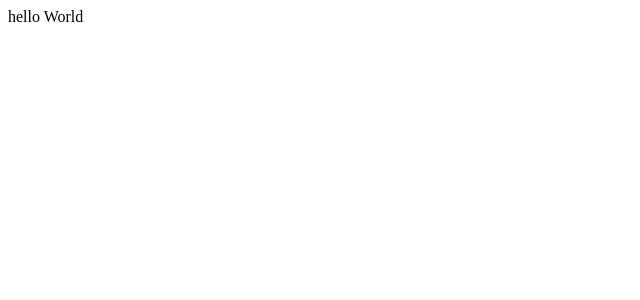
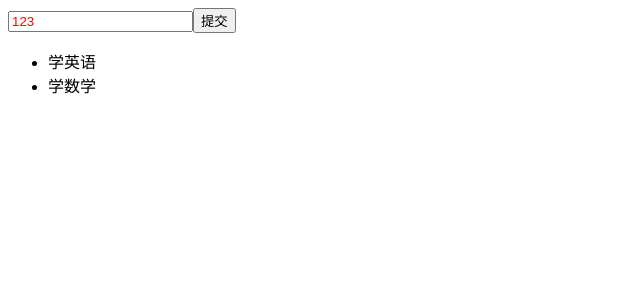
Before and after one commit to kk1186578324/myReact, a React (Create React App) app: page / in a window 1280 px wide. Shown: the top 300 px of the page, without its empty margins (0-640 px from the left). Built offline with nearby package versions, Linux system fonts and the light colour scheme.

Commit message:
增删改

```diff
--- a/src/App.js
+++ b/src/App.js
@@ -1,13 +1,15 @@
-import React from 'react';
+import React,{Component} from 'react';
 
-function App() {
-  return (
-    <div className="App">
-      <header className="App-header">
-         hello World
-      </header>
-    </div>
-  );
+class App extends Component {
+  render(){
+    return (
+        <div>
+          hello,dell lee
+        </div>
+    )
+
+  }
+
 }
 
 export default App;
--- /dev/null
+++ b/src/TodoList.js
@@ -0,0 +1,80 @@
+/*
+@Author Admin
+@Date 2020/07/02 9:04
+*/
+import React,{Component,Fragment} from 'react'
+import './style.css'
+class TodoList extends Component{
+    constructor(props){
+        super(props)
+        this.state = {
+          inputValue:'123',
+          list:['学英语','学数学']
+        }
+        this.handleInputChange=this.handleInputChange.bind(this)
+        this.handleBtnClick=this.handleBtnClick.bind(this)
+        // this.handleItemDelete=this.handleItemDelete.bind(this)
+    }
+
+     render(){
+         return (
+             <Fragment>
+             <div>
+                 <input className='input' type="text" value={this.state.inputValue}
+                 onChange={this.handleInputChange}
+                 />
+                 <button onClick={this.handleBtnClick}>提交</button>
+             </div>
+             <ul>
+                 {
+                     this.state.list.map((item,index)=>{
+
+                         return <li key={index}  onClick={this.handleItemDelete.bind(this,index)}>{item}</li>
+                     })
+
+                 }
+             </ul>
+             </Fragment>
+         )
+     }
+   /**
+    * @params
+    *修改
+   */
+    handleInputChange(e){
+
+        console.log(this)
+        this.setState({
+            inputValue:e.target.value,
+
+        })
+        console.log(e.target.value)
+    }
+    /**
+     * @params
+     *提交
+    */
+
+    handleBtnClick(){
+        this.setState({
+            list:[...this.state.list,this.state.inputValue],
+            inputValue:''
+        })
+
+
+    }
+    /**
+     * @params
+     *删除
+    */
+    handleItemDelete(index){
+          const  list = [...this.state.list]
+          list.splice(index,1)
+          this.setState({
+              list
+          })
+
+    }
+}
+
+export default TodoList
--- a/src/index.js
+++ b/src/index.js
@@ -1,11 +1,12 @@
 import React from 'react';
 import ReactDOM from 'react-dom';
 import App from './App';
+import TodoList from './TodoList'
 
 
 ReactDOM.render(
   <React.StrictMode>
-    <App/>
+    <TodoList/>
   </React.StrictMode>,
   document.getElementById('root')
 );
--- /dev/null
+++ b/src/style.css
@@ -0,0 +1,4 @@
+.input{
+
+    color: red;
+}
```
